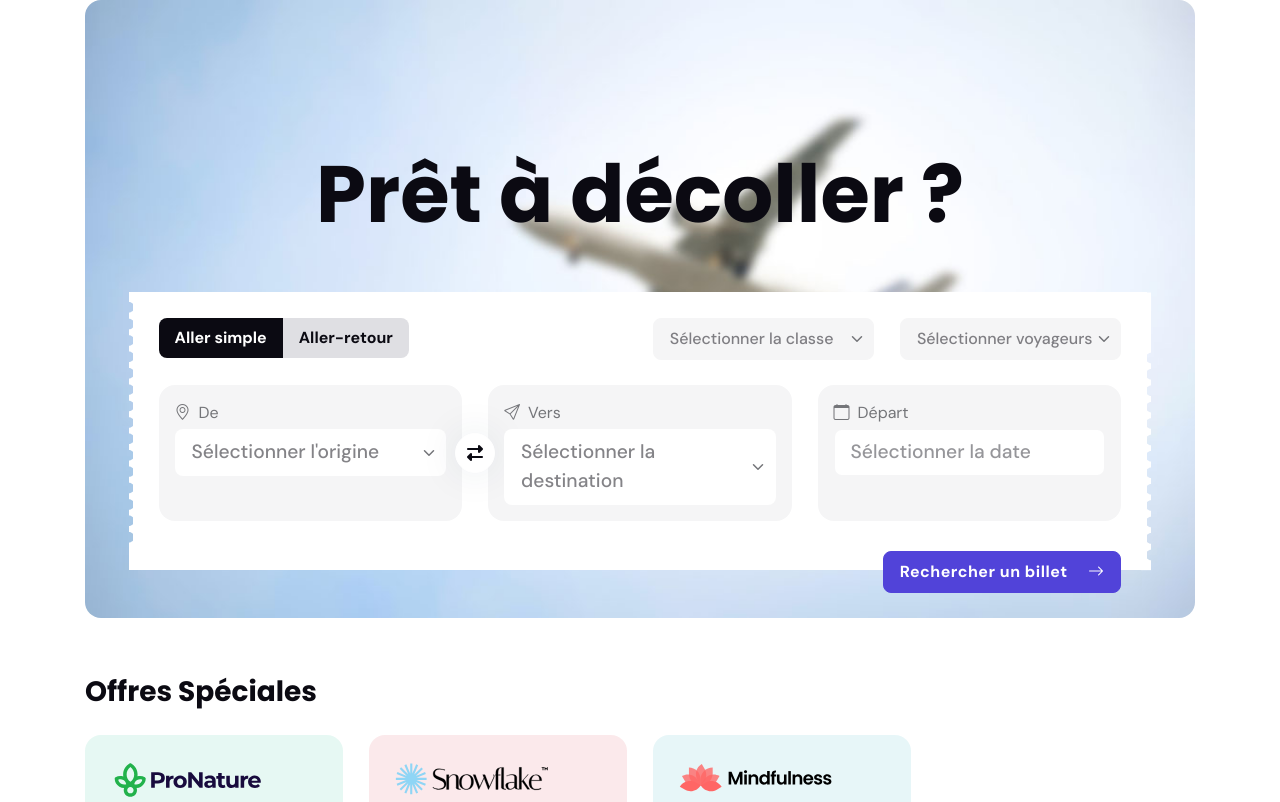
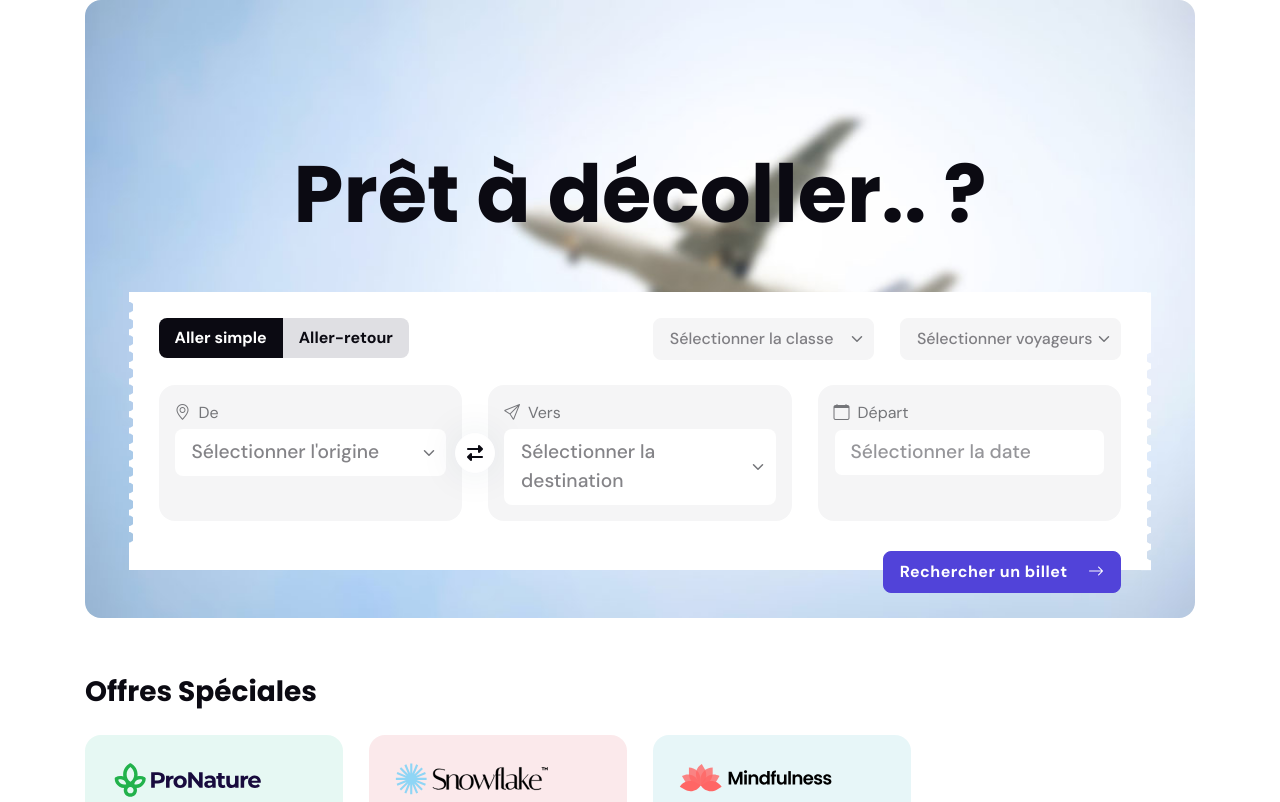
Before and after one commit to saiz-sabwe/yxplore, a Django app: page / in a window 1280 px wide. Shown: the part 100-902 px from the top of the page. Run offline with Django 5.2, Linux system fonts and the light colour scheme; the visitor is signed in with stand-in values (Sample User, id 1); parts of the project's set-up code (start-up, migrations or seed data) failed here and were passed over; some libraries are stand-ins or nearby versions.

Commit message:
Update affiche.html

```diff
--- a/templates/ModuleFlight/affiche.html
+++ b/templates/ModuleFlight/affiche.html
@@ -19,7 +19,7 @@ Main Banner START -->
 			<!-- Banner title -->
 			<div class="row">
 				<div class="col-md-10 mx-auto text-center">
-					<h1 class="text-dark display-3 pt-sm-5 my-5">Prêt à décoller ?</h1>
+					<h1 class="text-dark display-3 pt-sm-5 my-5">Prêt à décoller.. ?</h1>
 				</div>
 			</div>
 
```
